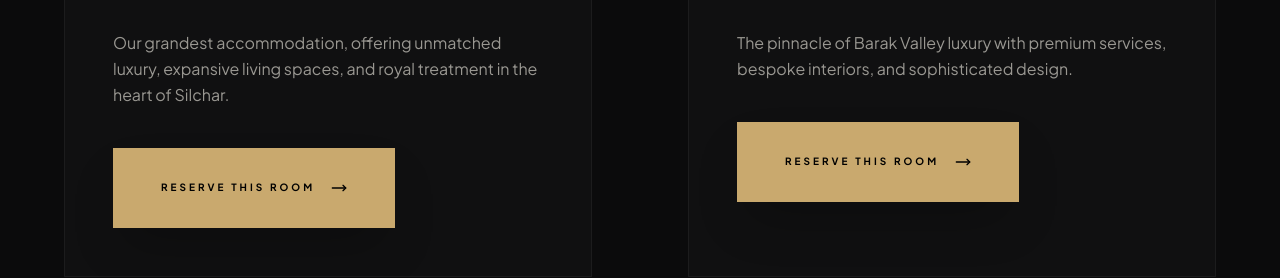
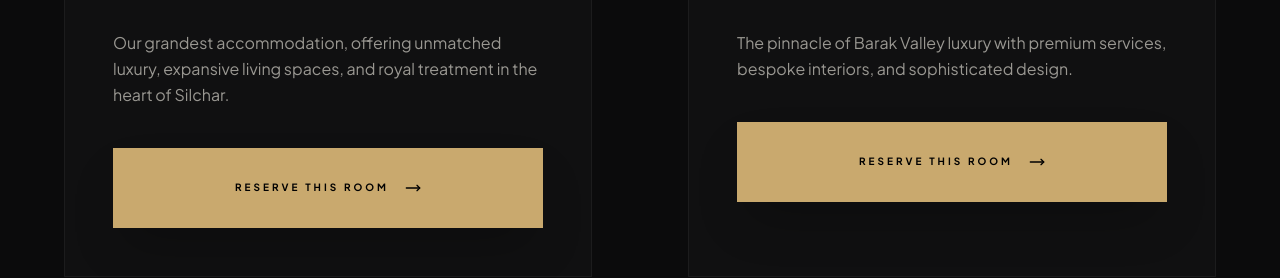
Before and after one commit to Habib7442/hotel-luxuria-grand, a Next.js app: page /rooms in a window 1280 px wide. Shown: the part 1529-1807 px from the top of the page. Built offline with nearby package versions, Linux system fonts and the light colour scheme; a web font is replaced by a local one.

Commit message:
fix: full-width room buttons, optimized image sizes, and site-wide alignment polish

```diff
--- a/components/pages/gallery-content.tsx
+++ b/components/pages/gallery-content.tsx
@@ -120,6 +120,7 @@ export default function GalleryContent() {
                       src={`https://img.youtube.com/vi/${item.youtubeId}/maxresdefault.jpg`}
                       alt={item.title}
                       fill
+                      sizes="(max-width: 768px) 100vw, (max-width: 1200px) 50vw, 33vw"
                       className="object-cover transition-transform duration-[2s] group-hover:scale-105"
                     />
                     <div className="absolute inset-0 flex items-center justify-center">
@@ -196,6 +197,7 @@ export default function GalleryContent() {
                     src={selectedItem.src!}
                     alt="Gallery item preview"
                     fill
+                    sizes="100vw"
                     className="object-contain"
                   />
                 </div>
--- a/components/pages/offers-content.tsx
+++ b/components/pages/offers-content.tsx
@@ -100,6 +100,7 @@ export default function OffersContent() {
                   src={offer.image}
                   alt={offer.title}
                   fill
+                  sizes="(max-width: 768px) 100vw, (max-width: 1200px) 50vw, 33vw"
                   className="object-cover transition-transform duration-700 group-hover:scale-110"
                 />
                 <div className="absolute inset-0 bg-gradient-to-t from-onyx via-transparent to-transparent opacity-60" />
--- a/components/pages/rooms-content.tsx
+++ b/components/pages/rooms-content.tsx
@@ -181,7 +181,7 @@ export default function RoomsContent() {
                     {room.description}
                   </p>
 
-                  <Button asChild className="bg-champagne text-black hover:bg-brass rounded-none py-8 text-[10px] uppercase tracking-[0.3em] font-bold h-auto shadow-2xl transition-all duration-500 w-full md:w-fit px-12">
+                  <Button asChild className="bg-champagne text-black hover:bg-brass rounded-none py-8 text-[10px] uppercase tracking-[0.3em] font-bold h-auto shadow-2xl transition-all duration-500 w-full max-w-xl">
                     <Link href={`/book?room=${encodeURIComponent(room.title)}`} className="flex items-center justify-center gap-4">
                       Reserve This Room <MoveRight className="w-4 h-4" />
                     </Link>
```
